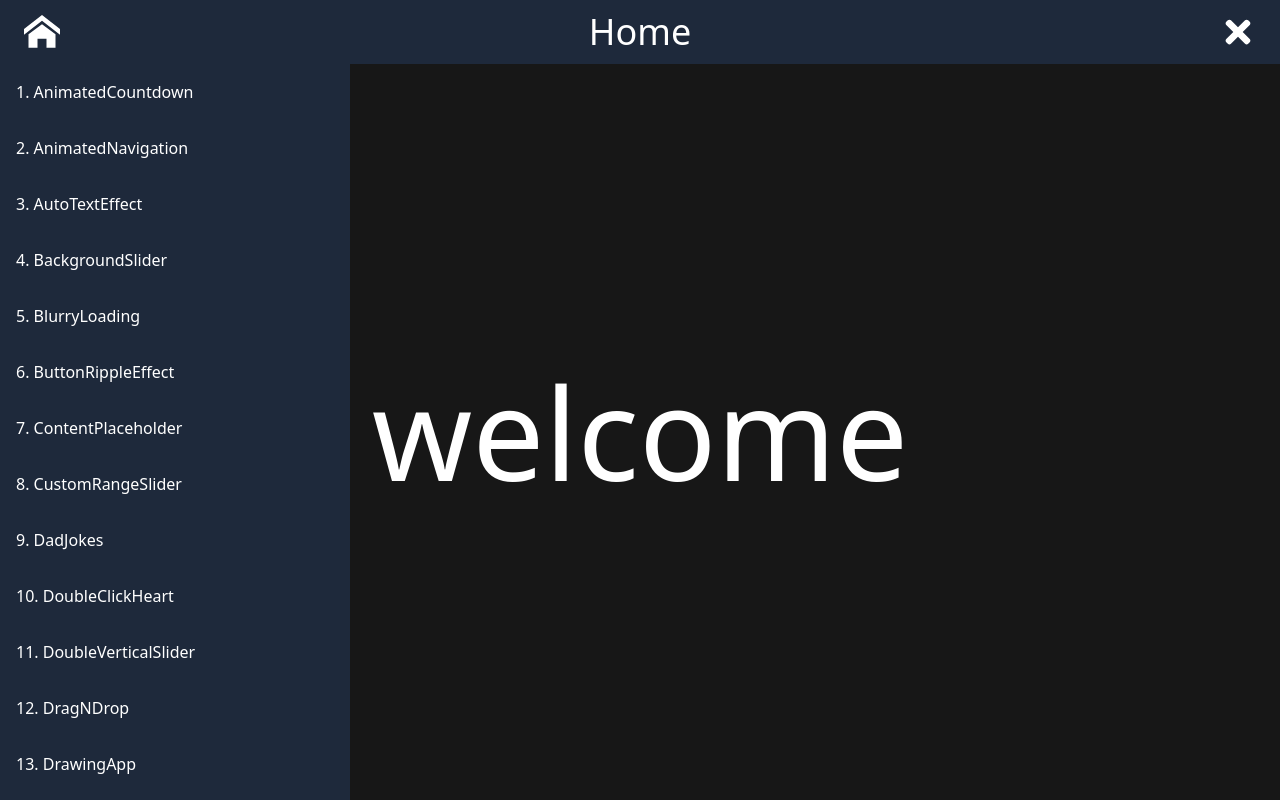
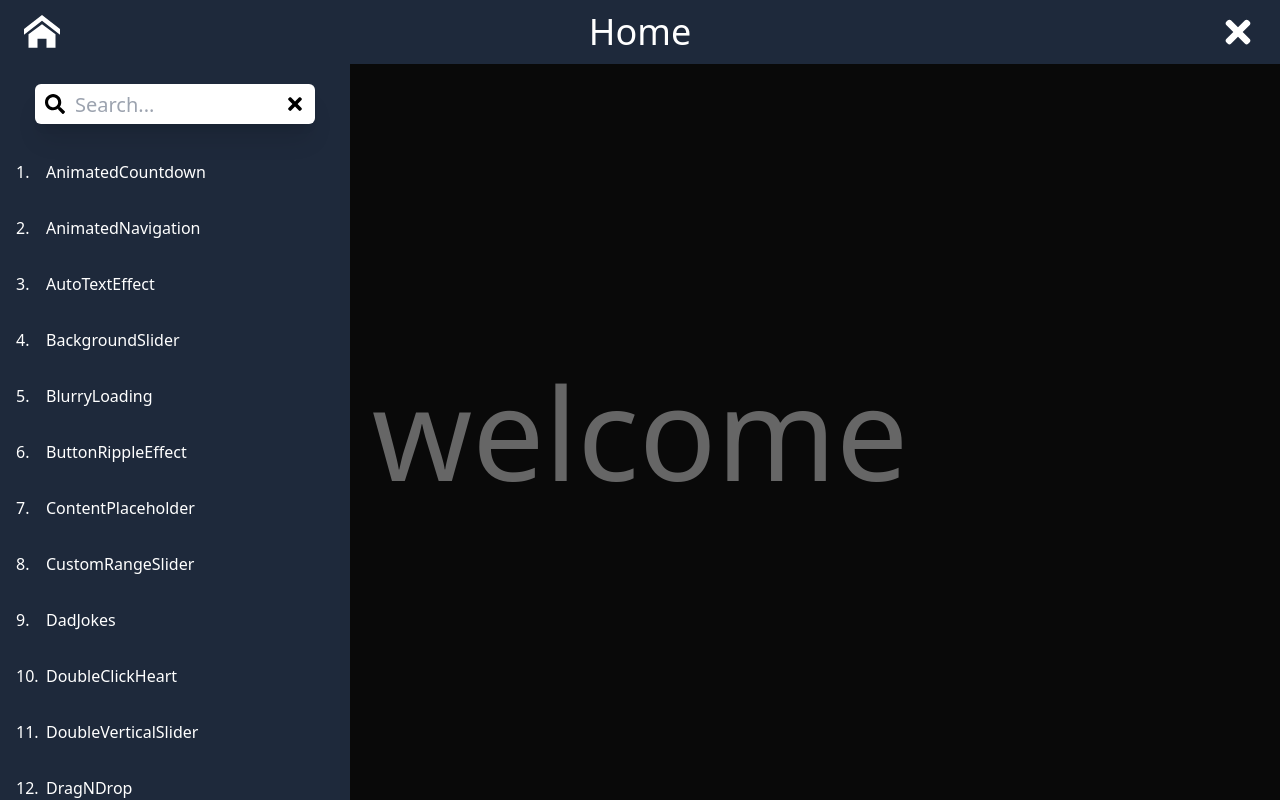
Before and after one commit to nick12003/design-collections, a React (Vite) app: page / in a window 1280 px wide. Both pictures are taken after a click on the element 1237 px from the left and 32 px from the top of the page. Built offline with nearby package versions, Linux system fonts and the light colour scheme; the HTML template or start-up script is replaced by a standard one.

Commit message:
feat: 加入Menu搜尋功能，Menu開啟時遮罩

```diff
--- a/src/components/Layout/Menu.jsx
+++ b/src/components/Layout/Menu.jsx
@@ -1,21 +1,23 @@
 import { useState, useEffect } from 'react';
 import { Link, useLocation } from 'react-router-dom';
+import { FaSearch, FaTimes } from 'react-icons/fa';
 import classNames from 'classnames';
 
 import { config } from '../../routerConfig';
 
-const Menu = ({ isMenuOpen, closeMenu }) => {
-  const [isOpened, setIsOpened] = useState(false);
+const Menu = ({ isMenuOpen, isOpened, closeMenu }) => {
+  const [menuList, setMenuList] = useState([]);
+  const [searchText, setSearchText] = useState('');
+
   const location = useLocation();
 
-  /**
-   * 設定為 true，代表開啟過menu，避免初次render就先跑一次關閉動畫
-   */
   useEffect(() => {
-    if (isMenuOpen) {
-      setIsOpened(true);
-    }
-  }, [isMenuOpen]);
+    setMenuList(
+      config?.children
+        .filter(({ index, path }) => !index && path !== '*')
+        .map((item, i) => ({ ...item, no: `${i + 1}` }))
+    );
+  }, []);
 
   return (
     <div
@@ -27,9 +29,36 @@ const Menu = ({ isMenuOpen, closeMenu }) => {
         }
       )}
     >
-      {config.children
-        .filter(({ index, path }) => !index && path !== '*')
-        .map(({ path }, i) => (
+      <div className="w-full h-[80px] bg-slate-800 flex items-center justify-center sticky top-0 z-[51]">
+        <div className="h-[40px] w-[80%] flex items-center relative rounded-[6px] overflow-hidden shadow-xl">
+          <input
+            value={searchText}
+            type="text"
+            className="h-full w-full relative pl-[40px] pr-[40px] text-xl focus:outline-none"
+            placeholder="Search..."
+            onChange={(e) => {
+              setSearchText(e.target.value);
+            }}
+          />
+          <div className="h-[40px] w-[40px] bg-transparent absolute left-0 flex items-center justify-center pointer-events-none">
+            <FaSearch className="w-[50%] h-[50%]" />
+          </div>
+          <div
+            className="h-[40px] w-[40px] bg-transparent absolute right-0 flex items-center justify-center cursor-pointer hover:scale-125 duration-200 "
+            onClick={() => {
+              setSearchText('');
+            }}
+          >
+            <FaTimes className="w-[50%] h-[50%] " />
+          </div>
+        </div>
+      </div>
+      {menuList
+        .filter(
+          ({ path, no }) =>
+            path.toUpperCase().includes(searchText.toUpperCase()) || no.includes(searchText)
+        )
+        .map(({ path, no }, i) => (
           <Link
             to={`/${path}`}
             onClick={closeMenu}
@@ -38,13 +67,14 @@ const Menu = ({ isMenuOpen, closeMenu }) => {
           >
             <div
               className={classNames(
-                'w-full p-4 hover:bg-[#f00946] hover:scale-125 transition origin-left duration-300 ease-out',
+                'w-full flex p-4 hover:bg-[#f00946] hover:scale-125 transition origin-left duration-300 ease-out',
                 {
                   'bg-[#f00946] scale-125': location.pathname.substring(1) === path,
                 }
               )}
             >
-              {`${i + 1}. ${path}`}
+              <div className="w-[30px]">{`${no}.`}</div>
+              <div>{path}</div>
             </div>
           </Link>
         ))}
--- a/src/components/Layout/Navbar.jsx
+++ b/src/components/Layout/Navbar.jsx
@@ -15,7 +15,7 @@ const Navbar = ({ isMenuOpen, openMenu, closeMenu }) => {
           >
             <ImHome />
           </Link>
-          <div className=" ">{location.pathname.substring(1) || 'Home'}</div>
+          <div>{location.pathname.substring(1) || 'Home'}</div>
           <div
             className="cursor-pointer hover:scale-125 transition duration-300 ease-out"
             onClick={() => (isMenuOpen ? closeMenu() : openMenu())}
--- a/src/components/Layout/index.jsx
+++ b/src/components/Layout/index.jsx
@@ -1,20 +1,41 @@
-import { useState } from 'react';
-import { Outlet, Link } from 'react-router-dom';
+import { useState, useEffect } from 'react';
+import { Outlet } from 'react-router-dom';
+import classNames from 'classnames';
 
 import Navbar from './Navbar';
 import Menu from './Menu';
 
 const Layout = () => {
+  const [isOpened, setIsOpened] = useState(false);
   const [isMenuOpen, setMenuState] = useState(false);
+
+  /**
+   * 設定為 true，代表開啟過menu，避免初次render就先跑一次關閉動畫
+   */
+  useEffect(() => {
+    if (isMenuOpen) {
+      setIsOpened(true);
+    }
+  }, [isMenuOpen]);
 
   const openMenu = () => setMenuState(true);
   const closeMenu = () => setMenuState(false);
 
   return (
-    <div className="flex min-h-screen w-full flex-col justify-between">
+    <div className="flex min-h-screen w-full flex-col justify-between relative">
       <div>
         <Navbar {...{ isMenuOpen, openMenu, closeMenu }} />
-        <Menu {...{ isMenuOpen, closeMenu }} />
+        <Menu {...{ isMenuOpen, isOpened, closeMenu }} />
+        <div
+          className={classNames(
+            'h-[calc(100vh-52px)] md:h-[calc(100vh-64px)] w-full absolute bg-black/60 opacity-0',
+            {
+              'animate-ShowMask': isOpened && isMenuOpen,
+              'animate-HideMask': isOpened && !isMenuOpen,
+            }
+          )}
+          onClick={closeMenu}
+        />
         <div className={`h-[calc(100vh-52px)] md:h-[calc(100vh-64px)]`}>
           <Outlet />
         </div>
--- a/src/components/collections/ScrollAnimation/style.module.scss
+++ b/src/components/collections/ScrollAnimation/style.module.scss
@@ -8,6 +8,9 @@
   position: relative;
   overflow-y: auto;
   overflow-x: hidden;
+  &::-webkit-scrollbar {
+    display: none;
+  }
   h1 {
     margin: 10px;
     @media (max-width: 576px) {
--- a/tailwind.config.cjs
+++ b/tailwind.config.cjs
@@ -32,10 +32,20 @@ module.exports = {
           '0%': { left: '0%' },
           '100%': { left: '-100%' },
         },
+        ShowMask: {
+          '0%': { opacity: 0, 'z-index': 40 },
+          '100%': { opacity: 1, 'z-index': 40 },
+        },
+        HideMask: {
+          '0%': { opacity: 1, 'z-index': 0 },
+          '100%': { opacity: 0, 'z-index': 0 },
+        },
       },
       animation: {
         ShowMenu: 'ShowMenu 0.5s ease-in-out forwards',
         HideMenu: 'HideMenu 0.5s ease-in-out forwards',
+        ShowMask: 'ShowMask 0.5s ease-in-out forwards',
+        HideMask: 'HideMask 0.5s ease-in-out forwards',
       },
     },
   },
```
